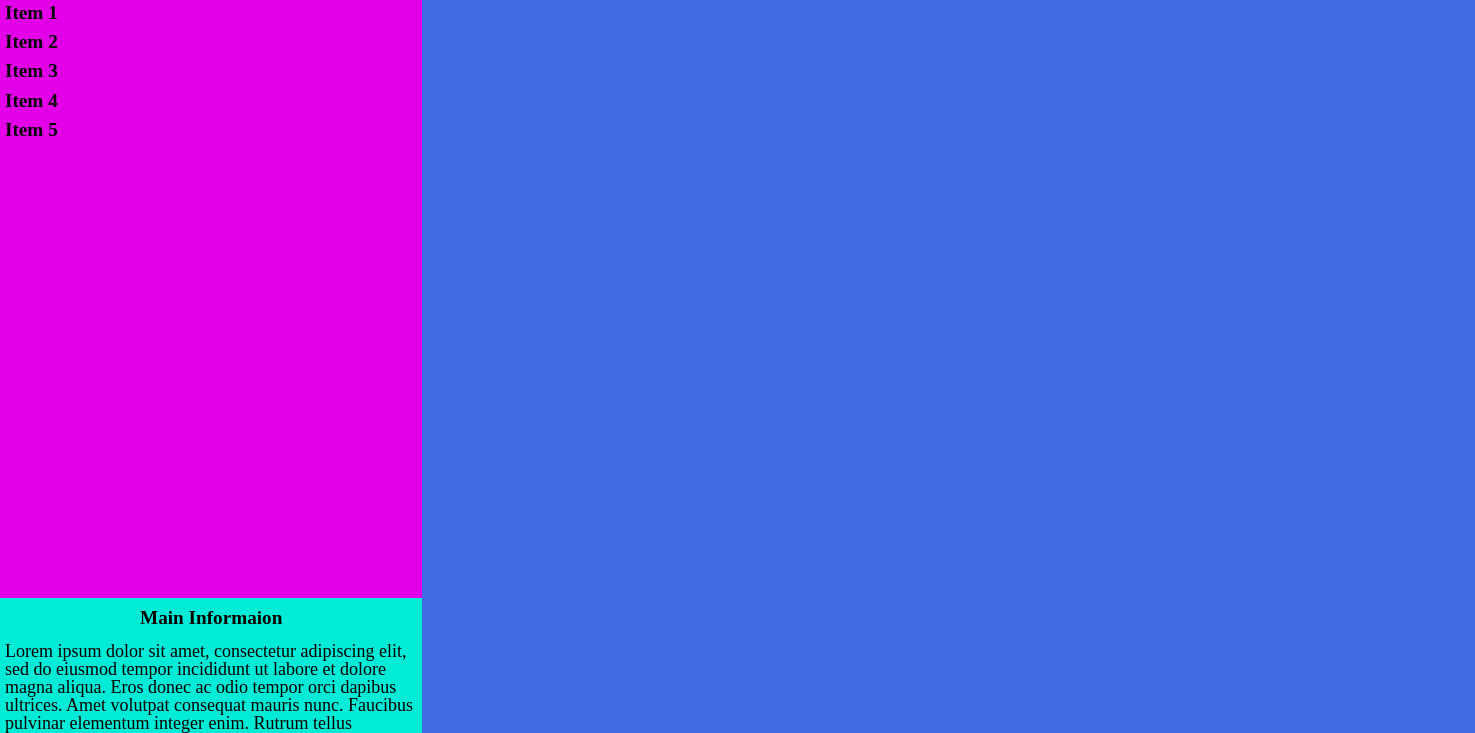
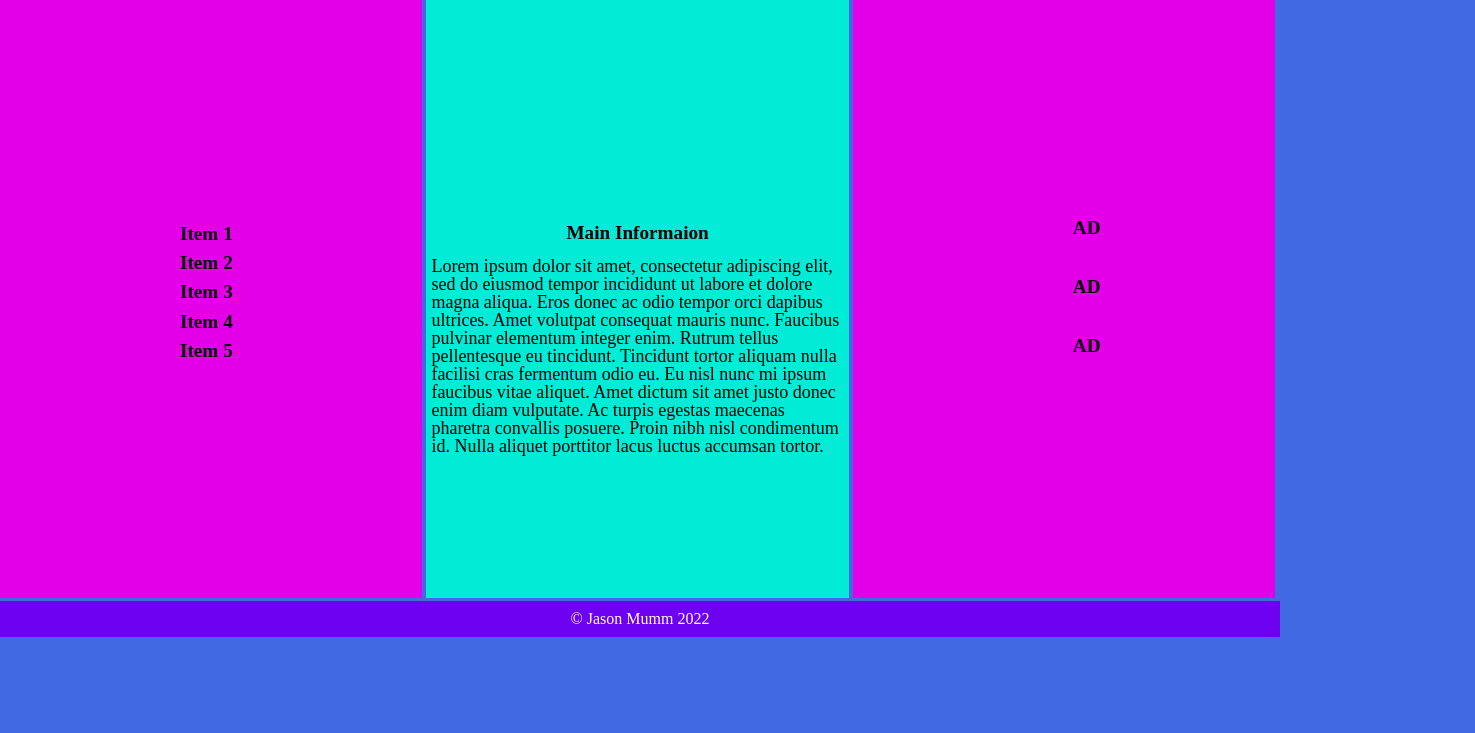
Before and after one commit to mummj/Holy_Grail, a plain HTML site: page index.html in a window 1280 px wide. Shown: the part 56-789 px from the top of the page, 1475 px wide, since content can reach past the window. Drawn offline with Linux system fonts and the light colour scheme.

Commit message:
finished float holy grail

```diff
--- a/index.html
+++ b/index.html
@@ -6,6 +6,7 @@
   <meta name="viewport" content="width=device-width, initial-scale=1.0">
   <link rel="stylesheet" href="/styles/reset.css">
   <link rel="stylesheet" href="/styles/core.css">
+  <link rel="stylesheet" href="styles/float.css">
   <title>Holy Grail</title>
 </head>
 <body>
--- a/styles/core.css
+++ b/styles/core.css
@@ -48,7 +48,7 @@ p{
 h3{
   font-size: larger;
   font-weight: bold;
-  padding:10px;
+  padding:20px;
 }
 footer{
   background-color:#6E00F2;
--- /dev/null
+++ b/styles/float.css
@@ -0,0 +1,32 @@
+main{
+  display:inline-block;
+  vertical-align: top;
+}
+aside{
+  text-align: center;
+  display:inline-block
+}
+ nav {
+  position:absolute;
+  left:175px;
+  top:275px;
+}
+div{
+  display:inline-block;
+  vertical-align: top;
+}
+section{
+  display:inline-block;
+  vertical-align: top;
+}
+h2{
+  margin-top: 215px;
+}
+p{
+  vertical-align: center;
+}
+h3{
+  position: relative;
+  top:200px;
+  left:200px;
+}
```
